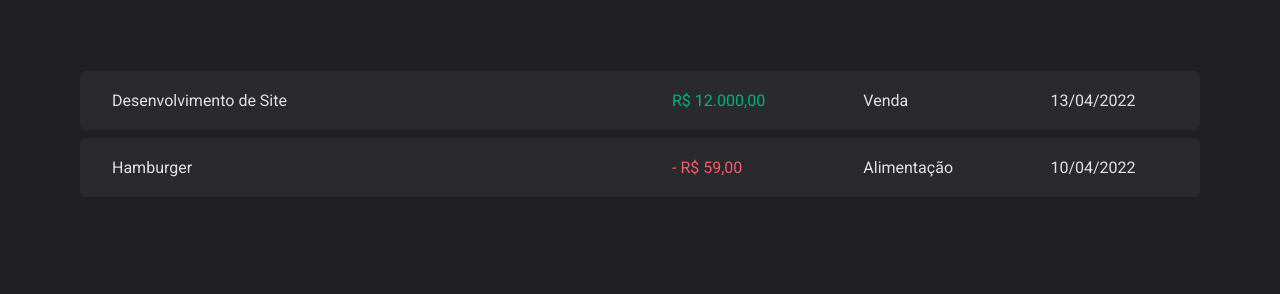
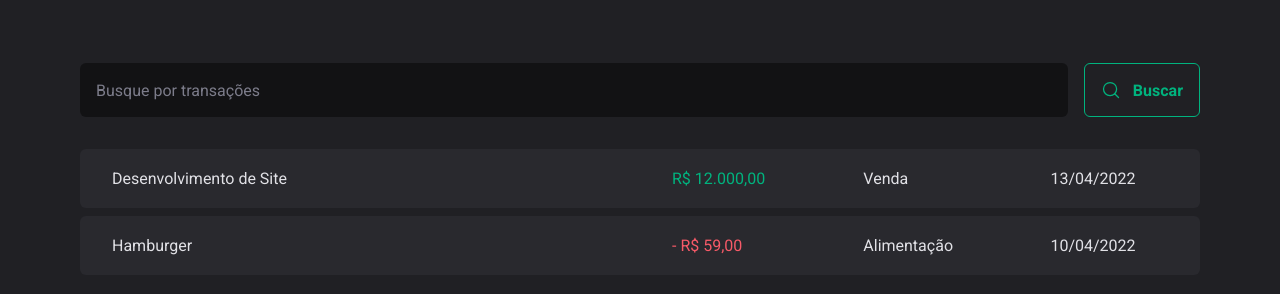
Before and after one commit to MarianaBorges/dt-money, a React (Vite) app: page / in a window 1280 px wide. Shown: the part 376-670 px from the top of the page. Built offline with nearby package versions, Linux system fonts and the light colour scheme.

Commit message:
feat: componente: SeachForm

```diff
--- /dev/null
+++ b/src/pages/Transactions/components/SeachForm/index.tsx
@@ -0,0 +1,16 @@
+import { MagnifyingGlass } from "phosphor-react";
+import { SeachFormContainer } from "./styles";
+
+export function SearchForm() {
+  return (
+    <SeachFormContainer>
+      <input type="text" placeholder="Busque por transações" />
+
+      <button type="submit">
+        <MagnifyingGlass size={20} />
+
+        Buscar
+      </button>
+    </SeachFormContainer>
+  )
+}
--- /dev/null
+++ b/src/pages/Transactions/components/SeachForm/styles.ts
@@ -0,0 +1,40 @@
+import styled from "styled-components";
+
+export const SeachFormContainer = styled.form`
+  display: flex;
+  gap: 1rem;
+
+  input {
+    flex: 1;
+    border-radius: 6px;
+    border: 0;
+    background: ${props => props.theme["gray-900"]};
+    color: ${props => props.theme["gray-300"]};
+    padding: 1rem;
+
+    &::placeholder {
+      color: ${props => props.theme["gray-500"]};
+    }
+  }
+
+  button {
+    display: flex;
+    align-items: center;
+    gap: 0.75rem;
+
+    border: 0;
+    padding: 1rem;
+    background: transparent;
+    border: 1px solid ${props => props.theme["green-300"]};
+    color: ${props => props.theme["green-300"]};
+    font-weight: bold;
+    border-radius: 6px;
+
+    &:hover {
+      background: ${props => props.theme["green-500"]};
+      border-color: ${props => props.theme["green-500"]};
+      color: ${props => props.theme.white};
+      transition: background-color 0.2s, color 0.2s, border-color 0.2s;
+    }
+  }
+`;
--- a/src/pages/Transactions/index.tsx
+++ b/src/pages/Transactions/index.tsx
@@ -1,5 +1,6 @@
 import { Header } from "../../components/Header";
 import { Summary } from "../../components/Summary";
+import { SearchForm } from "./components/SeachForm";
 import { PriceHighlight, TransactionsContainer, TransactionsTable } from "./styles";
 
 export function Transactions() {
@@ -9,6 +10,7 @@
       <Summary />
 
       <TransactionsContainer>
+        <SearchForm />
         <TransactionsTable>
           <tbody>
             <tr>
--- a/src/pages/Transactions/styles.ts
+++ b/src/pages/Transactions/styles.ts
@@ -11,7 +11,7 @@
   width: 100%;
   border-collapse: separate;
   border-spacing: 0 0.5rem;
-  /* margin-top: 1.5rem; */
+  margin-top: 1.5rem;
 
   td {
     padding: 1.25rem 2rem;
```
